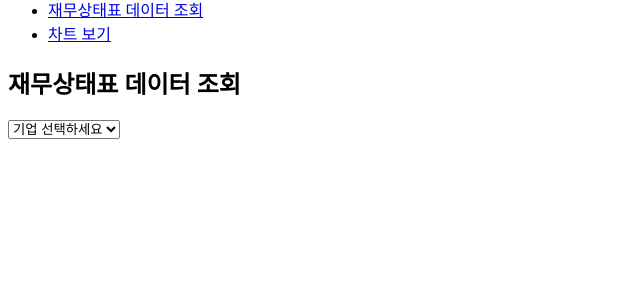
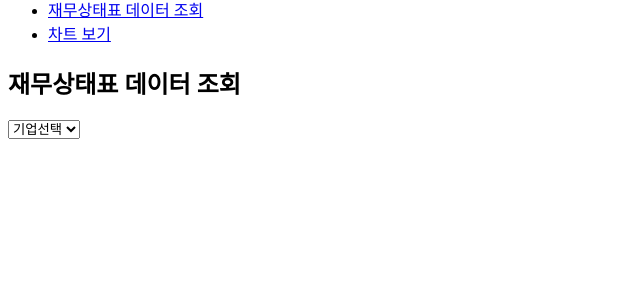
Before and after one commit to tasueom/corp-finance-analysis, a Flask app: page /view in a window 1280 px wide. Shown: the part 140-440 px from the top of the page, without its empty margins (0-640 px from the left). Run offline with Flask 3, Linux system fonts and the light colour scheme; data that the repository does not hold is empty.

Commit message:
refactor: Update dropdown options in view template for improved user experience by adding disabled and hidden attributes

```diff
--- a/app/templates/view.html
+++ b/app/templates/view.html
@@ -11,7 +11,7 @@
     <input type="hidden" name="action" value="select_corp">
 
     <select name="corp_name" onchange="this.form.submit()">
-        <option value="">기업 선택하세요</option>
+        <option value="" disabled selected hidden>기업선택</option>
         {% for c in corp_list %}
             <option value="{{ c[0] }}" {% if selected_corp == c[0] %}selected{% endif %}>
                 {{ c[0] }}
@@ -22,14 +22,12 @@
 
 {% if selected_corp %}
 
-<h3>{{ selected_corp }} — 연도 선택</h3>
-
 <form method="post">
     <input type="hidden" name="action" value="select_year">
     <input type="hidden" name="corp_name" value="{{ selected_corp }}">
 
     <select name="year" onchange="this.form.submit()">
-        <option value="">연도 선택</option>
+        <option value="" disabled selected hidden>연도선택</option>
         {% for y in years %}
             <option value="{{ y[0] }}" {% if selected_year and selected_year|string == y[0]|string %}selected{% endif %}>
                 {{ y[0] }}
```
